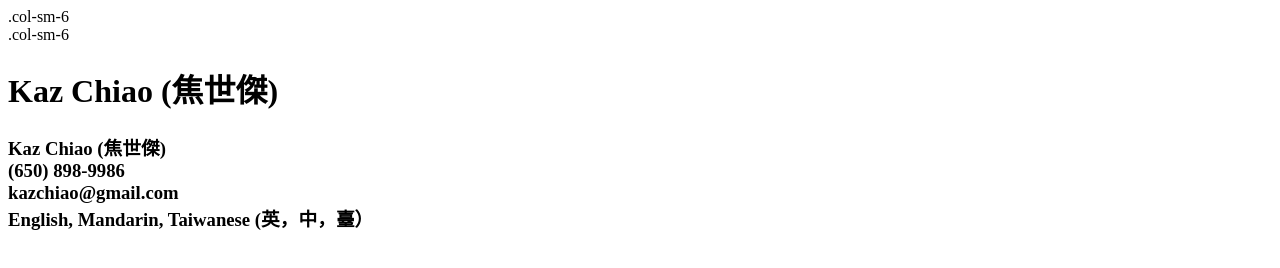
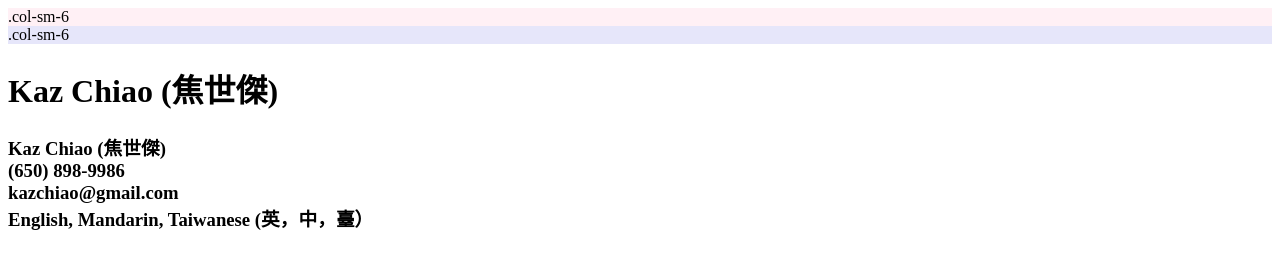
Before and after one commit to kazchiao/kazchiao.github.io, a plain HTML site: page index.html in a window 1280 px wide. Drawn offline with Linux system fonts and the light colour scheme.

Commit message:
Update index.html

```diff
--- a/index.html
+++ b/index.html
@@ -8,8 +8,8 @@
 </head>
 <body>
     <div class="row">
-  <div class="col-sm-6">.col-sm-6</div>
-  <div class="col-sm-6">.col-sm-6</div>
+        <div class="col-sm-6" style="background-color:lavenderblush;">.col-sm-6</div>
+        <div class="col-sm-6" style="background-color:lavender;">.col-sm-6</div>
     </div>
     <h1>Kaz Chiao (焦世傑)</h1>
     <h3>Kaz Chiao (焦世傑)<br>(650) 898-9986<br>kazchiao@gmail.com<br>English, Mandarin, Taiwanese (英，中，臺）</h3>
```
